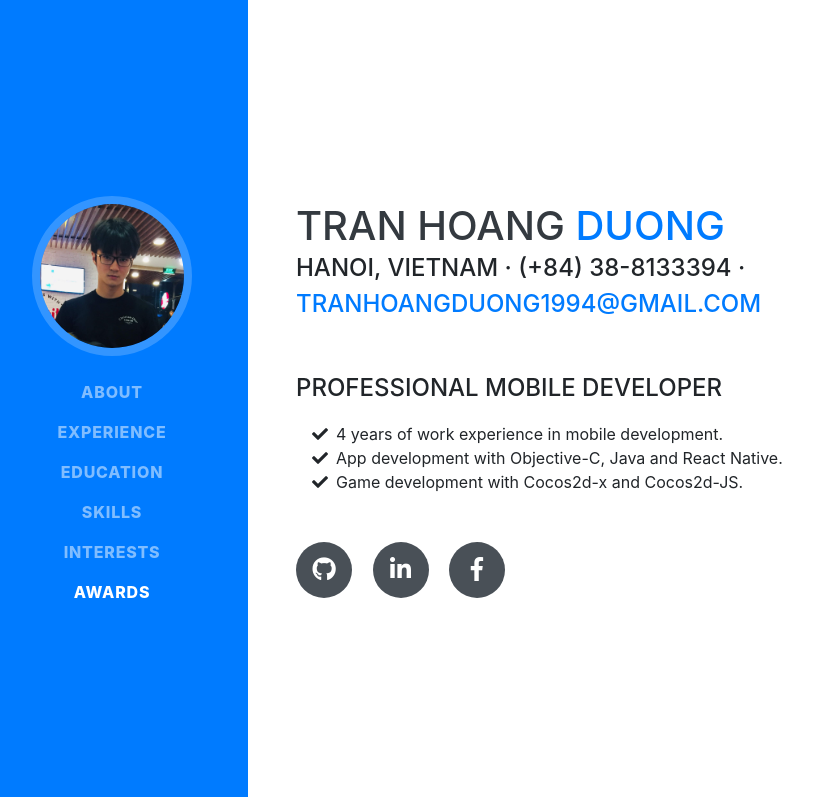
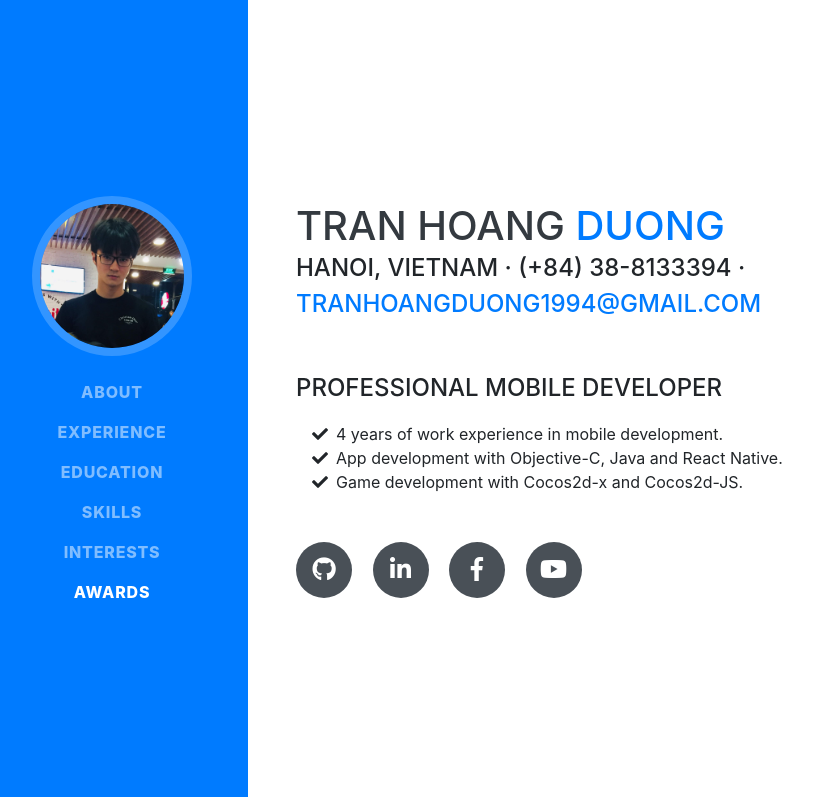
Before and after one commit to tranhoangduong1994/tranhoangduong1994.github.io, a website with bundled scripts: page index.html in a window 1280 px wide. Shown: the top 797 px of the page, without its empty margins (24-837 px from the left). Built offline with nearby package versions, Linux system fonts and the light colour scheme; a web font is replaced by a local one.

Commit message:
updated youtube

```diff
--- a/index.html
+++ b/index.html
@@ -132,6 +132,9 @@
               target="_blank"
             >
               <i class="fab fa-facebook-f"></i>
+            </a>
+            <a href="https://www.youtube.com/channel/UCkpyZk5waGRBuGVPgJ0Fgqw" target="_blank">
+              <i class="fab fa-youtube"></i>
             </a>
           </div>
         </div>
```
